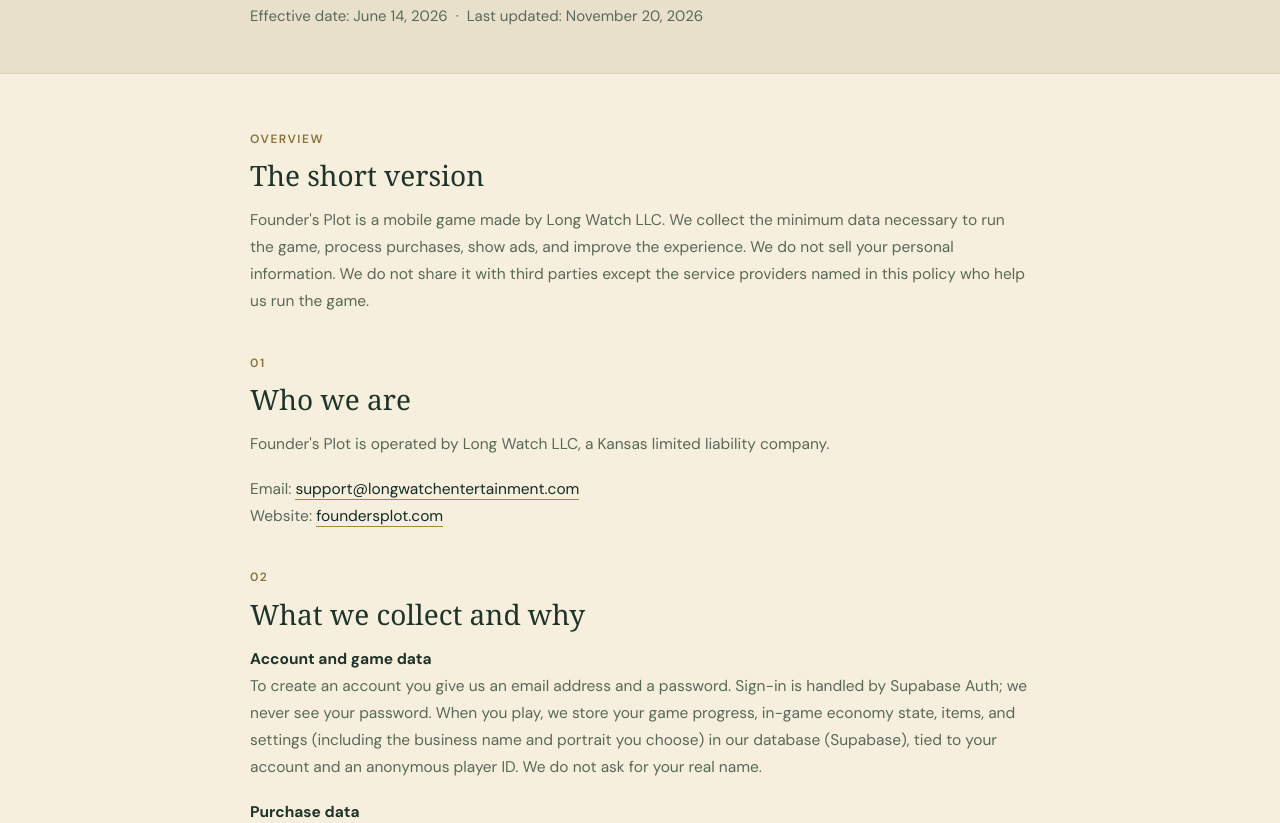
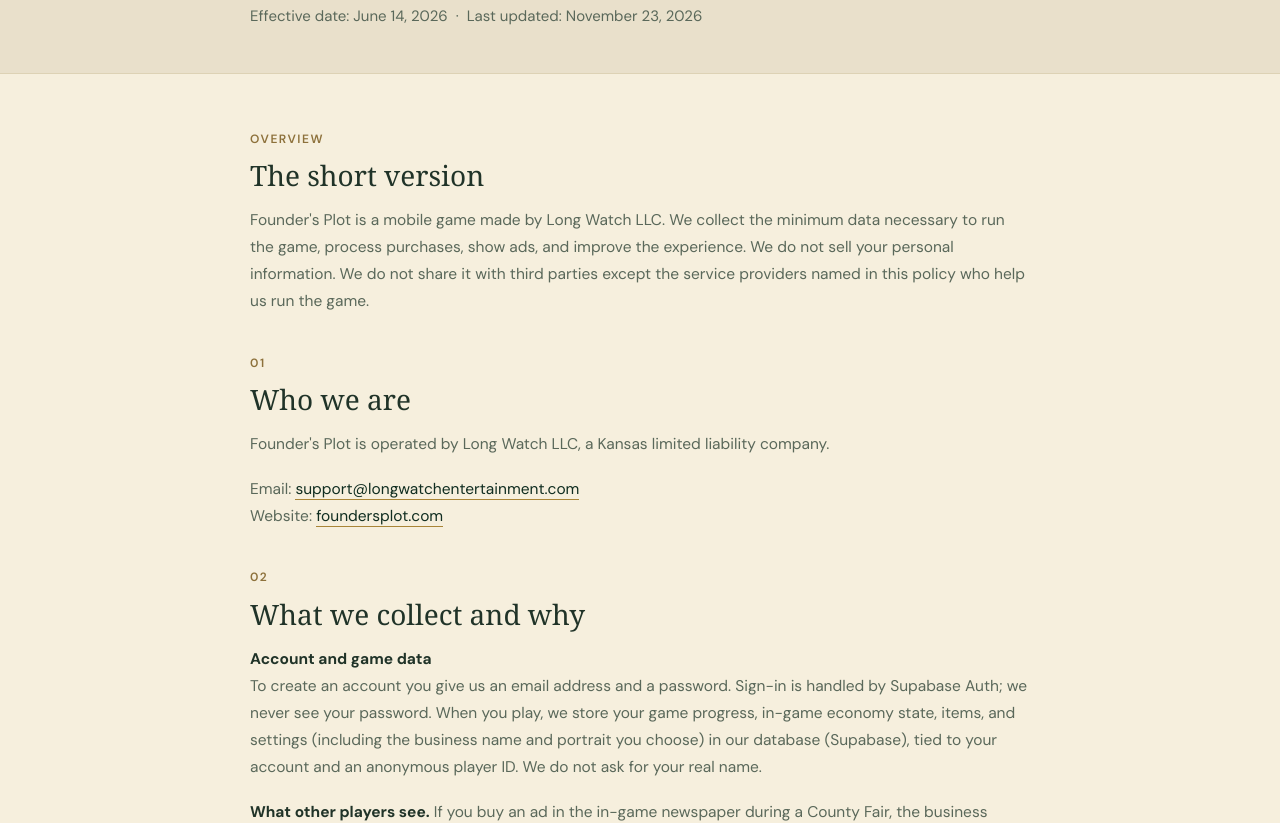
Before and after one commit to longwatchentertainment/foundersplot.com, a plain HTML site: page privacy.html in a window 1280 px wide. Shown: the part 250-1073 px from the top of the page. Drawn offline with Linux system fonts and the light colour scheme; a web font is replaced by a local one.

Commit message:
Privacy policy: business names shown to other players in County Fair newspaper ads; weather location as Kansas
Co-Authored-By: Claude Opus 5.5 <noreply@anthropic.com>

```diff
--- a/privacy.html
+++ b/privacy.html
@@ -29,7 +29,7 @@
   <div class="page-header-inner">
     <p class="eyebrow">Legal</p>
     <h1>Privacy Policy</h1>
-    <p class="updated">Effective date: June 14, 2026 &nbsp;&middot;&nbsp; Last updated: November 20, 2026</p>
+    <p class="updated">Effective date: June 14, 2026 &nbsp;&middot;&nbsp; Last updated: November 23, 2026</p>
   </div>
 </div>
 
@@ -56,6 +56,7 @@
 
       <p><strong>Account and game data</strong><br>
       To create an account you give us an email address and a password. Sign-in is handled by Supabase Auth; we never see your password. When you play, we store your game progress, in-game economy state, items, and settings (including the business name and portrait you choose) in our database (Supabase), tied to your account and an anonymous player ID. We do not ask for your real name.</p>
+      <p><strong>What other players see.</strong> If you buy an ad in the in-game newspaper during a County Fair, the business name you chose is shown to other players there, next to the product you advertised. Nothing else about you is shown. Business names that are offensive or use another company's name are not shown to other players, and we may hide any name.</p>
 
       <p><strong>Purchase data</strong><br>
       If you make an in-app purchase, the transaction is processed by Apple or Google. We use RevenueCat to manage entitlements. We receive confirmation that a purchase was made and what was purchased — we do not receive your payment card details. RevenueCat identifies you by your anonymous player ID; if you joined with a referral code, that code is attached to your RevenueCat record.</p>
@@ -70,7 +71,7 @@
       This website (foundersplot.com) uses Cloudflare Web Analytics to count visits, the pages viewed, and where visitors came from. It does not use cookies, does not track you across other websites, and does not collect personal information. See <a href="https://www.cloudflare.com/privacypolicy/" target="_blank" rel="noopener">Cloudflare's privacy policy</a> for details.</p>
 
       <p><strong>Location</strong><br>
-      We do not use your device's location. The farmers market uses real weather for Wichita, Kansas, which our servers fetch from Open-Meteo; no information about you is sent to get it.</p>
+      We do not use your device's location. The farmers market uses real weather for a fixed location in Kansas, which our servers fetch from Open-Meteo; no information about you is sent to get it.</p>
 
       <p><strong>Notifications</strong><br>
       If you allow notifications, the game schedules reminders on your device (for example, when a tree is ready to harvest). They are created on your device; we do not collect a push token.</p>
```
